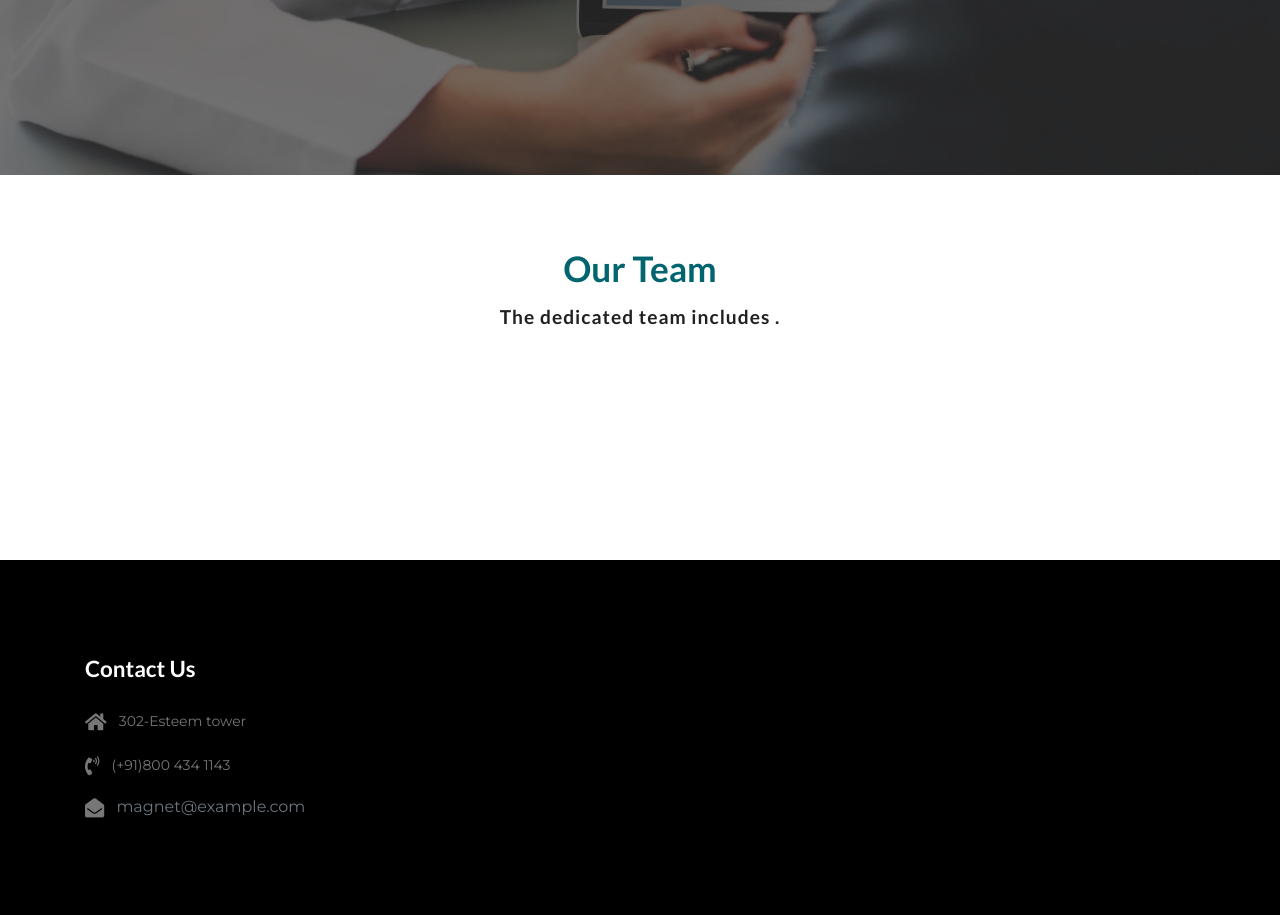
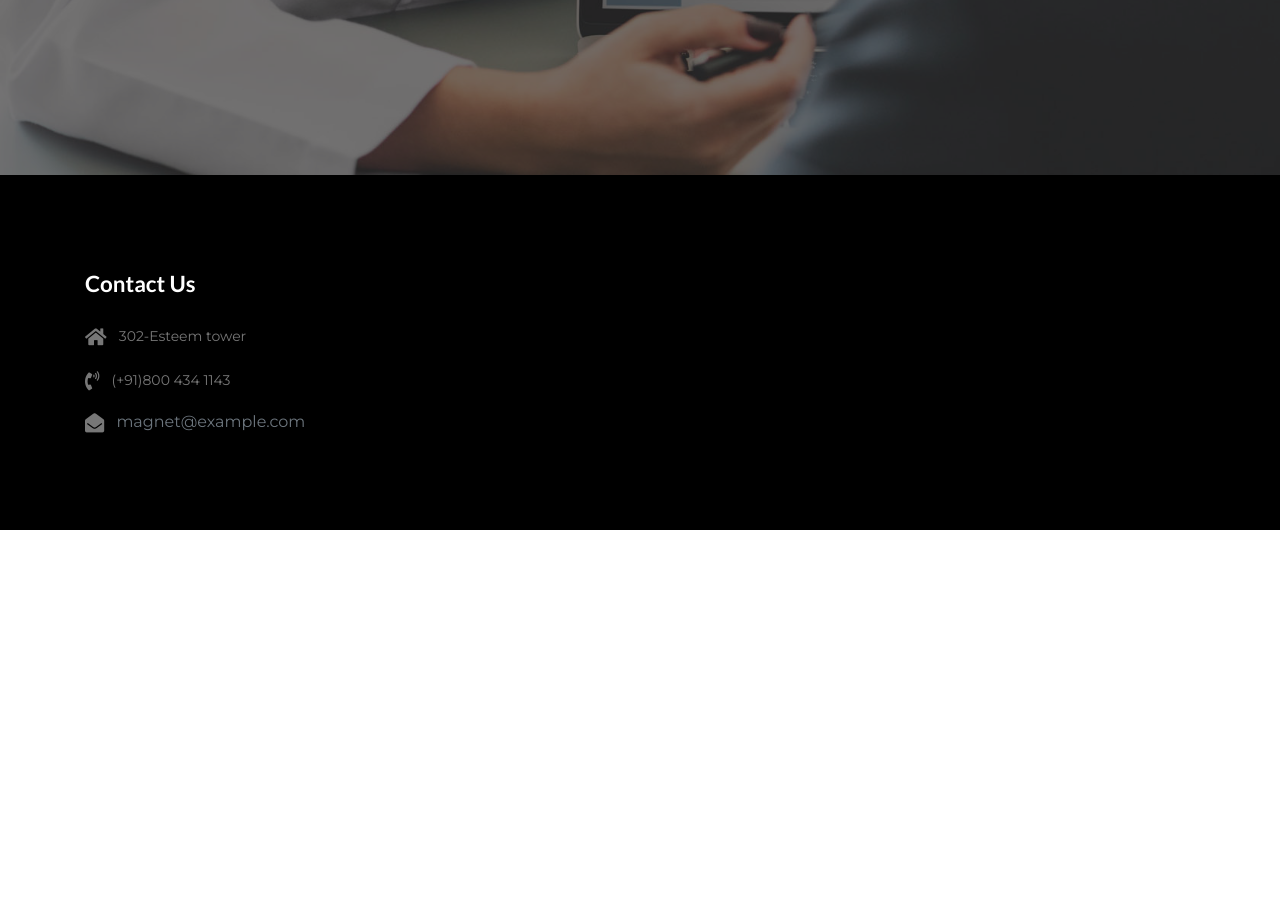
Before and after one commit to bits-magnet/Mdtouch_web, a Django app: template MDTouch/templates/MDTouch/about.html in a window 1280 px wide. Shown: the part 1723-2638 px from the top of the page. After the commit the page ends 2253 px from the top, so only its background shows below. Run offline with Django 3.2, Linux system fonts and the light colour scheme; the template is opened without the code that fills it, so the values that code supplies are empty; some libraries are stand-ins or nearby versions.

Commit message:
changes in team and index page

```diff
--- a/MDTouch/templates/MDTouch/about.html
+++ b/MDTouch/templates/MDTouch/about.html
@@ -187,18 +187,7 @@
 	</section>
 	<!-- testimonials -->
 <!---728x90--->
-    <!-- team -->
-    <section class="team py-lg-5">
-			<div class="container py-4">
-            <div class="text-center wthree-title pb-sm-5 pb-3">
-               <h3 class="w3l-sub">Our Team</h3>
-				<h4 class="sub-title py-3">The dedicated team includes .</h4>
-			</div>
-            <div class="row my-sm-5">
-            </div>
-        </div>
-    </section>
-    <!-- //team -->
+
 
 <!-- footer -->
 	<footer class="py-sm-5">
```
